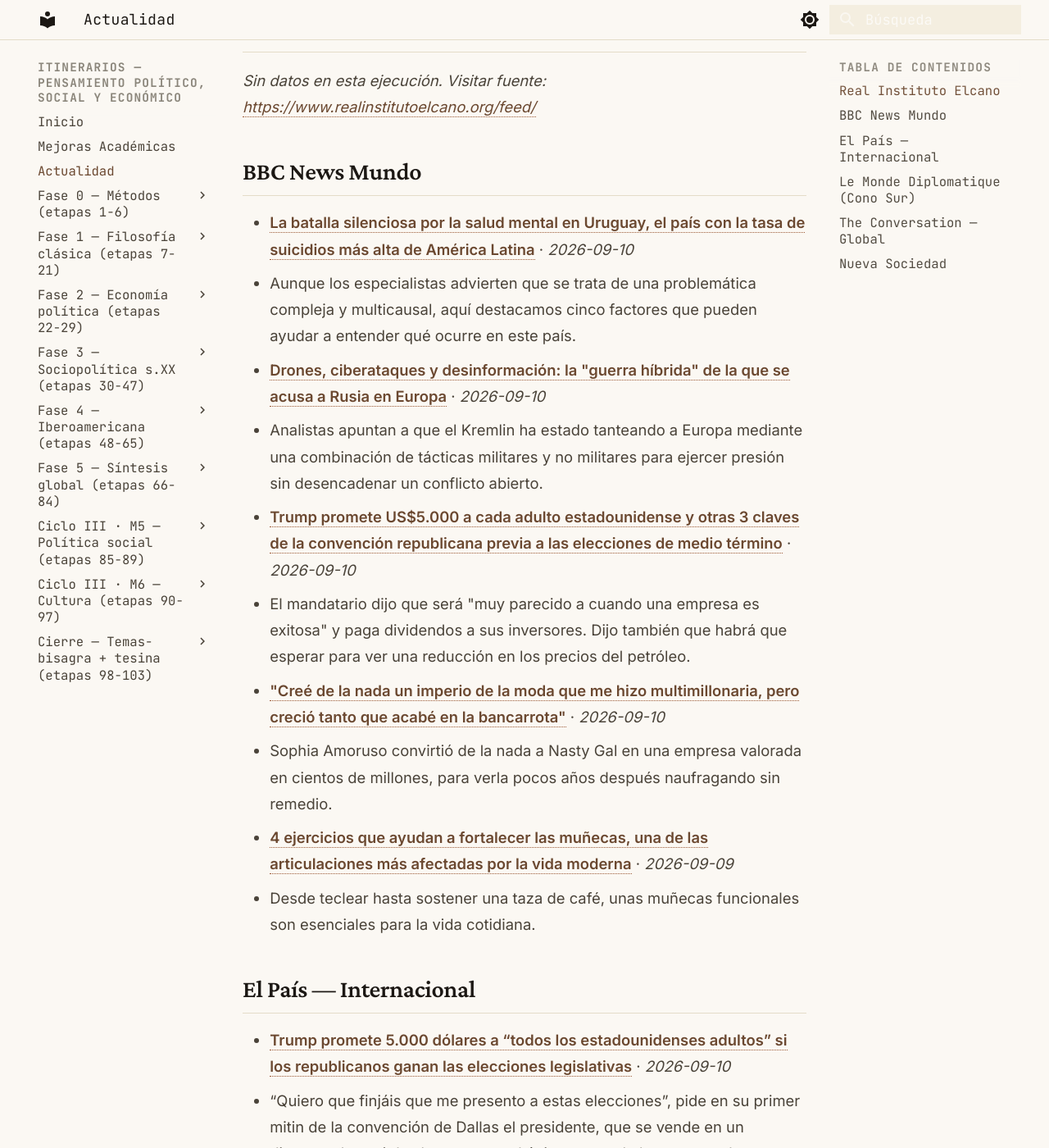
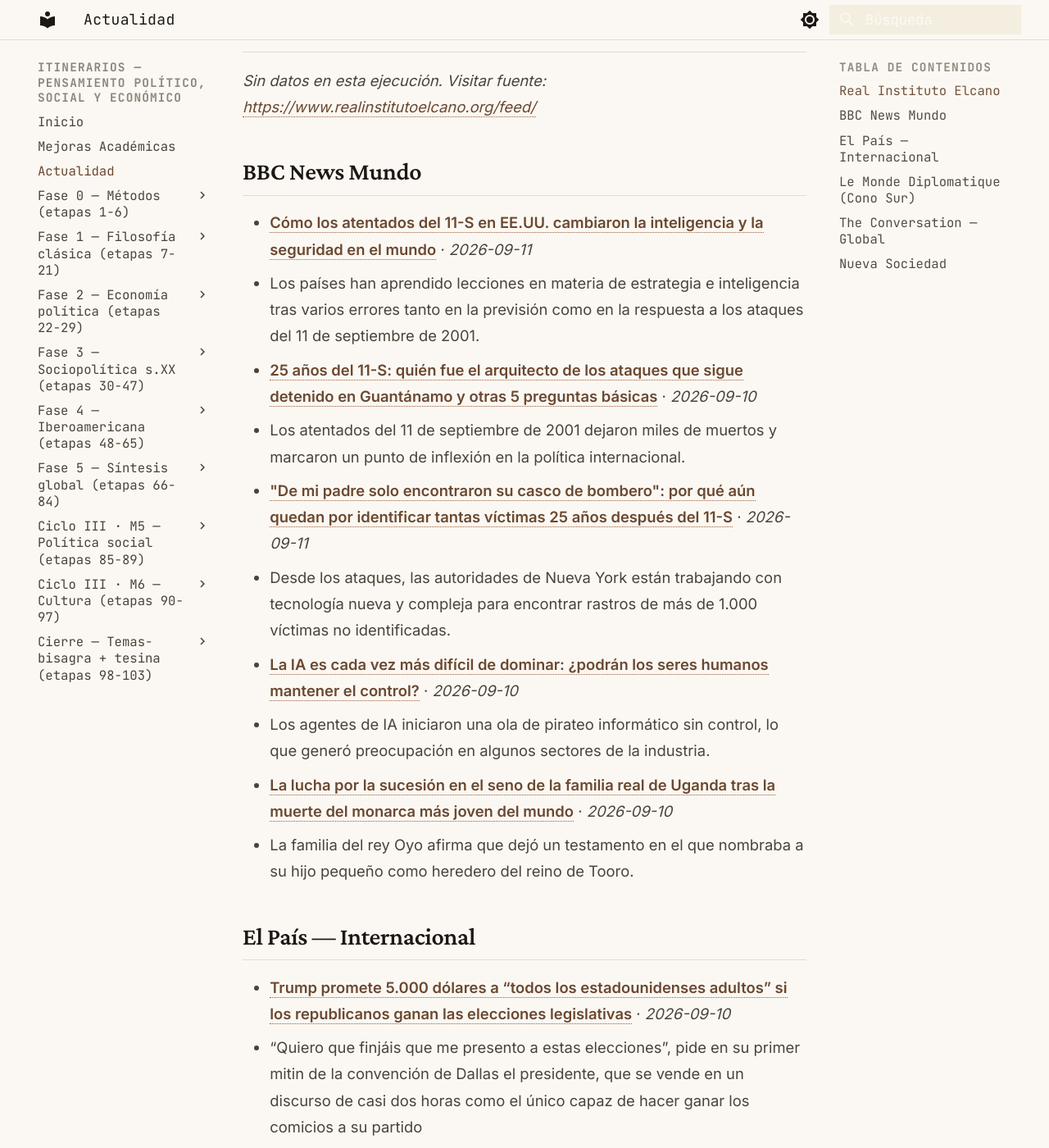
Before and after one commit to MrSpagVi/Curso, an MkDocs documentation site: the page built from docs/actualidad.md, in a window 1280 px wide and 1400 px high, scrolled down 643 px. Shown: the whole window at 82% size. Built offline with MkDocs 1.6.1 and Material for MkDocs 9.7.7, drawn with Linux system fonts in a browser that asks for light colours; some of the changed text lies outside the part shown.

Commit message:
auto: actualidad 2026-09-11

```diff
--- a/docs/actualidad.md
+++ b/docs/actualidad.md
@@ -6,7 +6,7 @@ title: Actualidad
 
 Últimos titulares de fuentes que dictan agenda en ciencia política y geopolítica. Actualizado automáticamente cada día (vía GitHub Actions).
 
-_Última actualización: 2026-09-10 10:18 UTC_
+_Última actualización: 2026-09-11 10:17 UTC_
 
 !!! tip "Ritual mensual — #actualidad"
     El último sábado de cada mes: agarrá **un** titular de los de abajo y escribí **300 palabras** aplicándole **2 autores** del último mes que leíste. ¿Qué diría cada uno? ¿En qué chocan? No resumas la noticia — usala como caso para pensar con las herramientas que venís construyendo. Guardá el texto con el tag `#actualidad` en tu sistema de notas. Esto convierte la teoría en criterio sobre la coyuntura: el objetivo del plan no es citar a Maquiavelo, es leer el presente con él.
@@ -17,29 +17,29 @@ _Sin datos en esta ejecución. Visitar fuente: [https://www.realinstitutoelcano.
 
 ## BBC News Mundo
 
-- **[La batalla silenciosa por la salud mental en Uruguay, el país con la tasa de suicidios más alta de América Latina](https://www.bbc.com/mundo/articles/c980ndj537eo?at_medium=RSS&at_campaign=rss)** · *2026-09-10*
-  - Aunque los especialistas advierten que se trata de una problemática compleja y multicausal, aquí destacamos cinco factores que pueden ayudar a entender qué ocurre en este país.
-- **[Drones, ciberataques y desinformación: la "guerra híbrida" de la que se acusa a Rusia en Europa](https://www.bbc.com/mundo/articles/c5yw3wqw35no?at_medium=RSS&at_campaign=rss)** · *2026-09-10*
-  - Analistas apuntan a que el Kremlin ha estado tanteando a Europa mediante una combinación de tácticas militares y no militares para ejercer presión sin desencadenar un conflicto abierto.
-- **[Trump promete US$5.000 a cada adulto estadounidense y otras 3 claves de la convención republicana previa a las elecciones de medio término](https://www.bbc.com/mundo/articles/cj06y0qm11lo?at_medium=RSS&at_campaign=rss)** · *2026-09-10*
-  - El mandatario dijo que será "muy parecido a cuando una empresa es exitosa" y paga dividendos a sus inversores. Dijo también que habrá que esperar para ver una reducción en los precios del petróleo.
-- **["Creé de la nada un imperio de la moda que me hizo multimillonaria, pero creció tanto que acabé en la bancarrota"](https://www.bbc.com/mundo/articles/cx2z7krr2pgo?at_medium=RSS&at_campaign=rss)** · *2026-09-10*
-  - Sophia Amoruso convirtió de la nada a Nasty Gal en una empresa valorada en cientos de millones, para verla pocos años después naufragando sin remedio.
-- **[4 ejercicios que ayudan a fortalecer las muñecas, una de las articulaciones más afectadas por la vida moderna](https://www.bbc.com/mundo/articles/cn8m1erdd5do?at_medium=RSS&at_campaign=rss)** · *2026-09-09*
-  - Desde teclear hasta sostener una taza de café, unas muñecas funcionales son esenciales para la vida cotidiana.
+- **[Cómo los atentados del 11-S en EE.UU. cambiaron la inteligencia y la seguridad en el mundo](https://www.bbc.com/mundo/articles/c62jl6gyrjyo?at_medium=RSS&at_campaign=rss)** · *2026-09-11*
+  - Los países han aprendido lecciones en materia de estrategia e inteligencia tras varios errores tanto en la previsión como en la respuesta a los ataques del 11 de septiembre de 2001.
+- **[25 años del 11-S: quién fue el arquitecto de los ataques que sigue detenido en Guantánamo y otras 5 preguntas básicas](https://www.bbc.com/mundo/articles/cr50rzejdj3o?at_medium=RSS&at_campaign=rss)** · *2026-09-10*
+  - Los atentados del 11 de septiembre de 2001 dejaron miles de muertos y marcaron un punto de inflexión en la política internacional.
+- **["De mi padre solo encontraron su casco de bombero": por qué aún quedan por identificar tantas víctimas 25 años después del 11-S](https://www.bbc.com/mundo/articles/ce8x4zgw72no?at_medium=RSS&at_campaign=rss)** · *2026-09-11*
+  - Desde los ataques, las autoridades de Nueva York están trabajando con tecnología nueva y compleja para encontrar rastros de más de 1.000 víctimas no identificadas.
+- **[La IA es cada vez más difícil de dominar: ¿podrán los seres humanos mantener el control?](https://www.bbc.com/mundo/articles/cd94yn9834zo?at_medium=RSS&at_campaign=rss)** · *2026-09-10*
+  - Los agentes de IA iniciaron una ola de pirateo informático sin control, lo que generó preocupación en algunos sectores de la industria.
+- **[La lucha por la sucesión en el seno de la familia real de Uganda tras la muerte del monarca más joven del mundo](https://www.bbc.com/mundo/articles/c0lrk15j391o?at_medium=RSS&at_campaign=rss)** · *2026-09-10*
+  - La familia del rey Oyo afirma que dejó un testamento en el que nombraba a su hijo pequeño como heredero del reino de Tooro.
 
 ## El País — Internacional
 
 - **[Trump promete 5.000 dólares a “todos los estadounidenses adultos” si los republicanos ganan las elecciones legislativas](https://elpais.com/us/2026-09-10/trump-promete-en-el-trump-a-palooza-un-bono-de-5000-dolares-si-los-republicanos-ganan-las-midterms.html)** · *2026-09-10*
   - “Quiero que finjáis que me presento a estas elecciones”, pide en su primer mitin de la convención de Dallas el presidente, que se vende en un discurso de casi dos horas como el único capaz de hacer ganar los comicios a su partido
-- **[Gorras rojas, fervor MAGA y un senador demócrata en la convención con la que Trump quiere salvar las ‘midterms’](https://elpais.com/us/2026-09-10/gorras-rojas-fervor-maga-y-un-senador-democrata-en-la-convencion-con-la-que-trump-quiere-salvar-las-midterms.html)** · *2026-09-10*
-  - Los republicanos se citan en Dallas en un cónclave deslucido que decenas de candidatos han decidido saltarse por la impopularidad del presidente. John Fetterman, del partido rival, interviene por sorpresa
-- **[¿Qué hace de AfD una amenaza para la democracia en Alemania?](https://elpais.com/internacional/2026-09-10/que-hace-de-afd-una-amenaza-para-la-democracia-en-alemania.html)** · *2026-09-10*
-  - Partidos, instituciones y ONG advierten que el partido de extrema derecha busca subvertir el orden constitucional con medidas xenófobas y ultranacionalistas
+- **[Nueva York, de los recelos contra el islam tras el 11-S a elegir a su primer alcalde musulmán](https://elpais.com/us/2026-09-11/nueva-york-de-los-recelos-contra-el-islam-tras-el-11-s-a-elegir-a-su-primer-alcalde-musulman.html)** · *2026-09-11*
+  - La comunidad que profesa la fe a Mahoma ha ganado peso e influencia en la ciudad en estos 25 años. Los republicanos usan el miedo al islam como arma electoral en todo el país
+- **[Los socialdemócratas y la ultraderecha pugnan por el voto obrero en Suecia](https://elpais.com/internacional/2026-09-11/los-socialdemocratas-y-la-ultraderecha-pugnan-por-el-voto-obrero-en-suecia.html)** · *2026-09-11*
+  - Los progresistas aspiran a recuperar el poder en el país escandinavo en las elecciones del domingo
+- **[¿Han ganado los terroristas tras el 11-S?](https://elpais.com/opinion/2026-09-11/han-ganado-los-terroristas-tras-el-11-s.html)** · *2026-09-11*
+  - Estados Unidos respondió al atentado en Nueva York como querían sus atacantes y contribuyó a crear un mundo donde el terrorismo es tan normal que ya ni sabemos cuándo usar esa palabra
 - **[La guerra de la ultraderecha contra la Bauhaus](https://elpais.com/opinion/2026-09-10/la-guerra-de-la-ultraderecha-contra-la-bauhaus.html)** · *2026-09-10*
   - Los partidos como AfD siempre libran guerras culturales, erigidos en representantes de eso que denominan “pueblo real”
-- **[Hitler ya dijo “yo soy la última oportunidad para Europa”](https://elpais.com/opinion/2026-09-10/hitler-ya-dijo-yo-soy-la-ultima-oportunidad-para-europa.html)** · *2026-09-10*
-  - Nadie parece captar bien el sentido del malestar que impulsa el populismo ultra en unos países anémicos de esperanzas
 
 ## Le Monde Diplomatique (Cono Sur)
 
@@ -47,16 +47,16 @@ _Sin datos en esta ejecución. Visitar fuente: [https://www.eldiplo.org/feed/](h
 
 ## The Conversation — Global
 
-- **[France: the far right’s proposed headscarf ban in public places breaches religious freedom and anti-discrimination principles](https://theconversation.com/france-the-far-rights-proposed-headscarf-ban-in-public-places-breaches-religious-freedom-and-anti-discrimination-principles-291498)** · *2026-09-10*
-  - The fight against Islamism is the rationale behind Marine Le Pen’s RN party, but research data suggests that head-covering in keeping with Islamic tradition is not politically motivated.
-- **[Pressure: Andrew Scott excels in D-day drama that gets caught between history and Hollywood](https://theconversation.com/pressure-andrew-scott-excels-in-d-day-drama-that-gets-caught-between-history-and-hollywood-290687)** · *2026-09-10*
-  - The film presents a welcome lesson in the importance of speaking truth to power, regardless of the pressure that results.
-- **[View from The Hill: Let’s make the argument for, not against, migration: Malinauskas](https://theconversation.com/view-from-the-hill-lets-make-the-argument-for-not-against-migration-malinauskas-291557)** · *2026-09-10*
-  - As the Albanese government continues to agonise over how to rejig it’s immigration policy, Peter Malinauskas gives a rare defence of migration
-- **[Why cancer affects children differently to adults](https://theconversation.com/why-cancer-affects-children-differently-to-adults-291465)** · *2026-09-10*
-  - Childhood cancer affects different tissues and has different causes. We need to treat it as a separate disease.
-- **[Grattan on Friday: it’s taken Hanson’s overreach on Hastie to put some spine into Liberals](https://theconversation.com/grattan-on-friday-its-taken-hansons-overreach-on-hastie-to-put-some-spine-into-liberals-291555)** · *2026-09-10*
-  - Pauline Hanson is a woman who says she ‘doesn’t back down’. This week brought two high-risk demonstrations of heels firmly dug in to prove it.
+- **[Populists claim to speak for ‘the people’ – but who are they actually talking about?](https://theconversation.com/populists-claim-to-speak-for-the-people-but-who-are-they-actually-talking-about-290641)** · *2026-09-11*
+  - “The people” is a slippery, vague concept – and this is precisely what makes it so powerful.
+- **[Albanese and Taylor explore possibility of deal on migration reforms](https://theconversation.com/albanese-and-taylor-explore-possibility-of-deal-on-migration-reforms-291556)** · *2026-09-11*
+  - The discussions between the two leaders reflect a desire by both sides to reduce the heat around the migration issue, which is being fuelled by One Nation.
+- **[UK changes its tune on Israeli policies in the West Bank](https://theconversation.com/uk-changes-its-tune-on-israeli-policies-in-the-west-bank-291705)** · *2026-09-11*
+  - The Burnham government has announced it will sanction all trade in goods and services from illegal settlements in the West Bank.
+- **[‘We really do earnestly believe AI could kill all humans’: if AI labs are so worried about AI doom, why don’t they stop?](https://theconversation.com/we-really-do-earnestly-believe-ai-could-kill-all-humans-if-ai-labs-are-so-worried-about-ai-doom-why-dont-they-stop-291595)** · *2026-09-11*
+  - A powerful mix of hopes, fears and arms-race dynamics means AI companies won’t slow down unless they’re forced.
+- **[Yes, it’s the economy, stupid. But One Nation is outflanking the government on messaging, too](https://theconversation.com/yes-its-the-economy-stupid-but-one-nation-is-outflanking-the-government-on-messaging-too-291148)** · *2026-09-11*
+  - Voters’ economic pain is real. But perceptions matter too, and the government must get better at selling its message on its key policies.
 
 ## Nueva Sociedad
 
```
